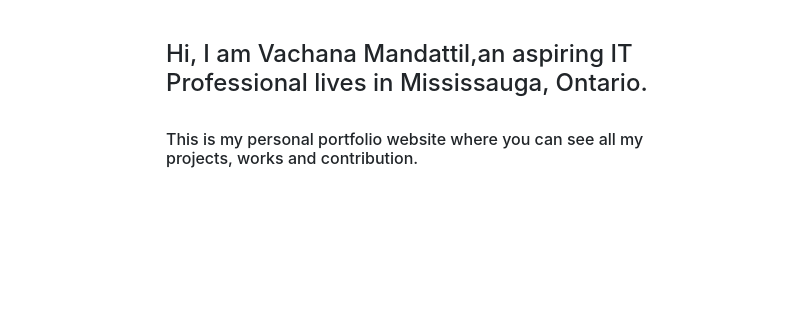
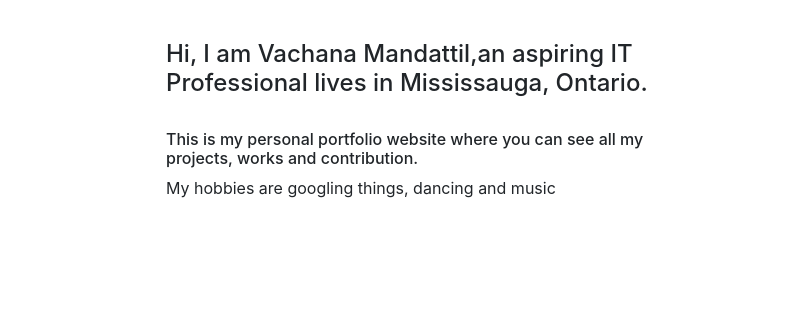
Before and after one commit to Encoding-Team/website, a plain HTML site: page index.html in a window 1280 px wide. Shown: the part 136-456 px from the top of the page, 489-1280 px from the left. Drawn offline with nearby package versions, Linux system fonts and the light colour scheme.

Commit message:
added a paragraph

```diff
--- a/index.html
+++ b/index.html
@@ -67,6 +67,7 @@
                         contribution.
 
                     </h6>
+                    <p>My hobbies are googling things, dancing and music</p>
 
                 </div>
             </div>
```
